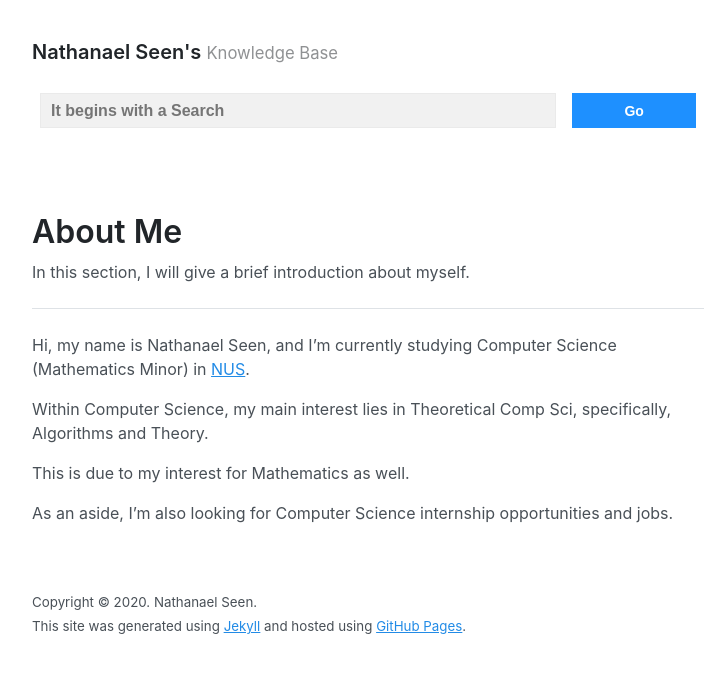
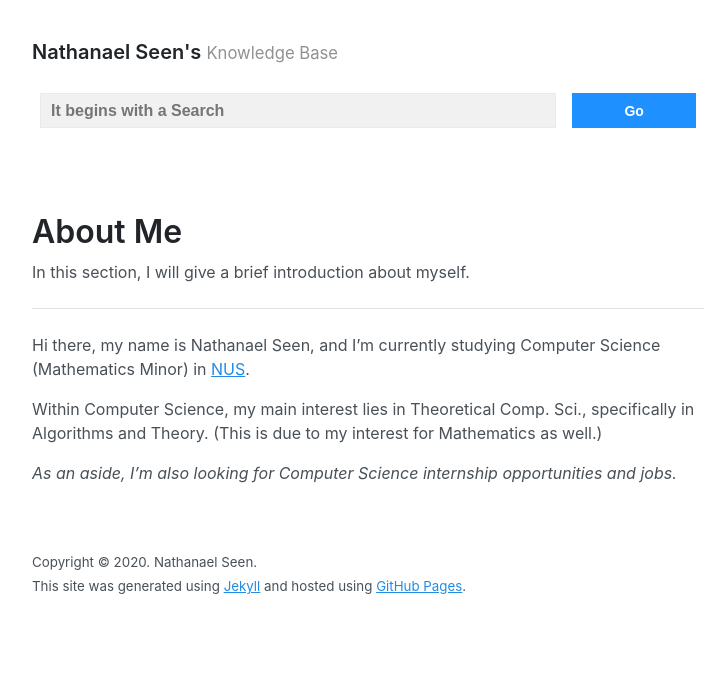
Before and after one commit to nathanaelseen/nathanaelseen.github.io, a Jekyll site: the page built from _pages/aboutme.md, in a window 1280 px wide. Shown: the top 673 px of the page, without its empty margins (272-999 px from the left). Built offline with Jekyll 4.4.1, drawn with Linux system fonts in a browser that asks for light colours.

```diff
--- a/_pages/aboutme.md
+++ b/_pages/aboutme.md
@@ -8,12 +8,10 @@ In this section, I will give a brief introduction about myself.
 
 ---
 
-Hi, my name is Nathanael Seen, and I'm currently studying Computer Science (Mathematics Minor)
-in [NUS](http://www.nus.edu.sg/).
+Hi there, my name is Nathanael Seen, and I'm currently studying Computer
+Science (Mathematics Minor) in [NUS](http://www.nus.edu.sg/).
 
-Within Computer Science, my main interest lies in Theoretical Comp Sci, specifically,
-Algorithms and Theory.
+Within Computer Science, my main interest lies in Theoretical Comp. Sci., specifically in
+Algorithms and Theory. (This is due to my interest for Mathematics as well.)
 
-This is due to my interest for Mathematics as well.
-
-As an aside, I'm also looking for Computer Science internship opportunities and jobs.
+_As an aside, I'm also looking for Computer Science internship opportunities and jobs._
```
Also changed, not shown: _pages/portfolio.md (deleted, +0 -10 lines), index.md (+2 -2 lines).
